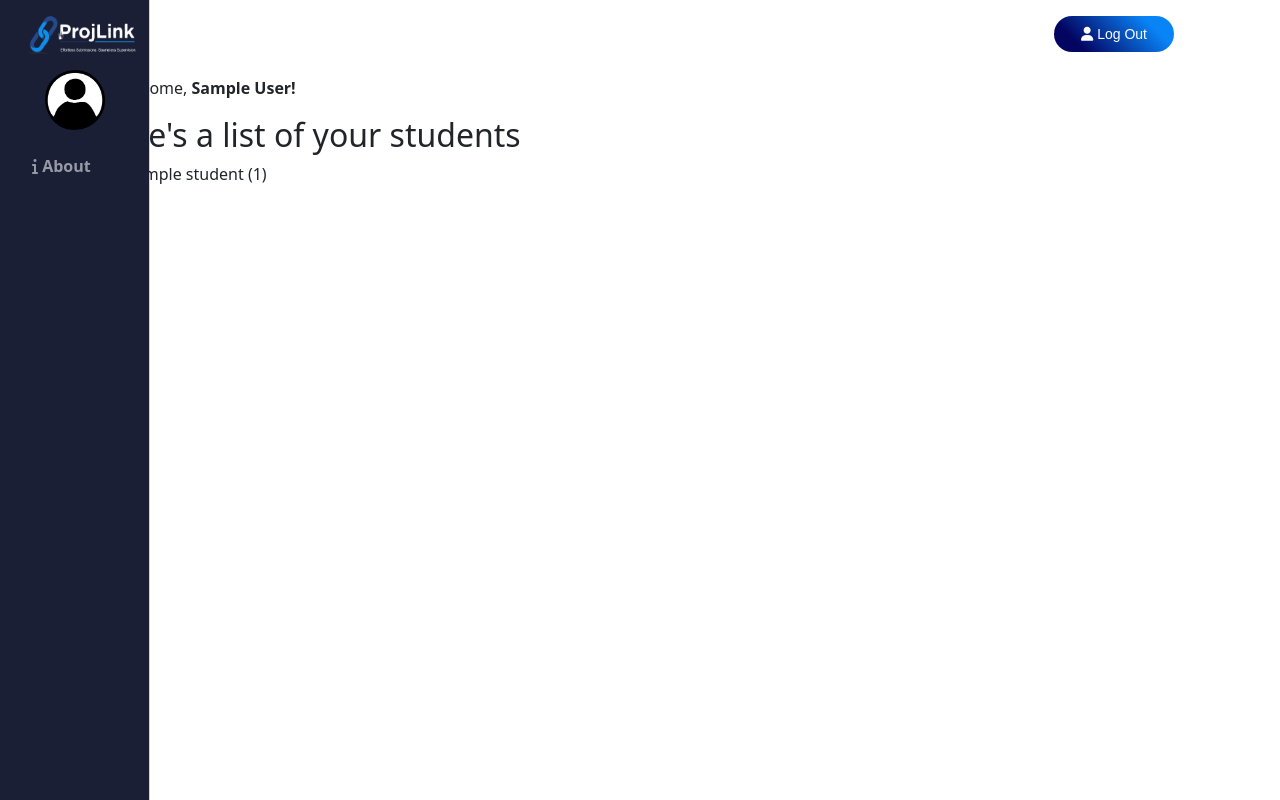
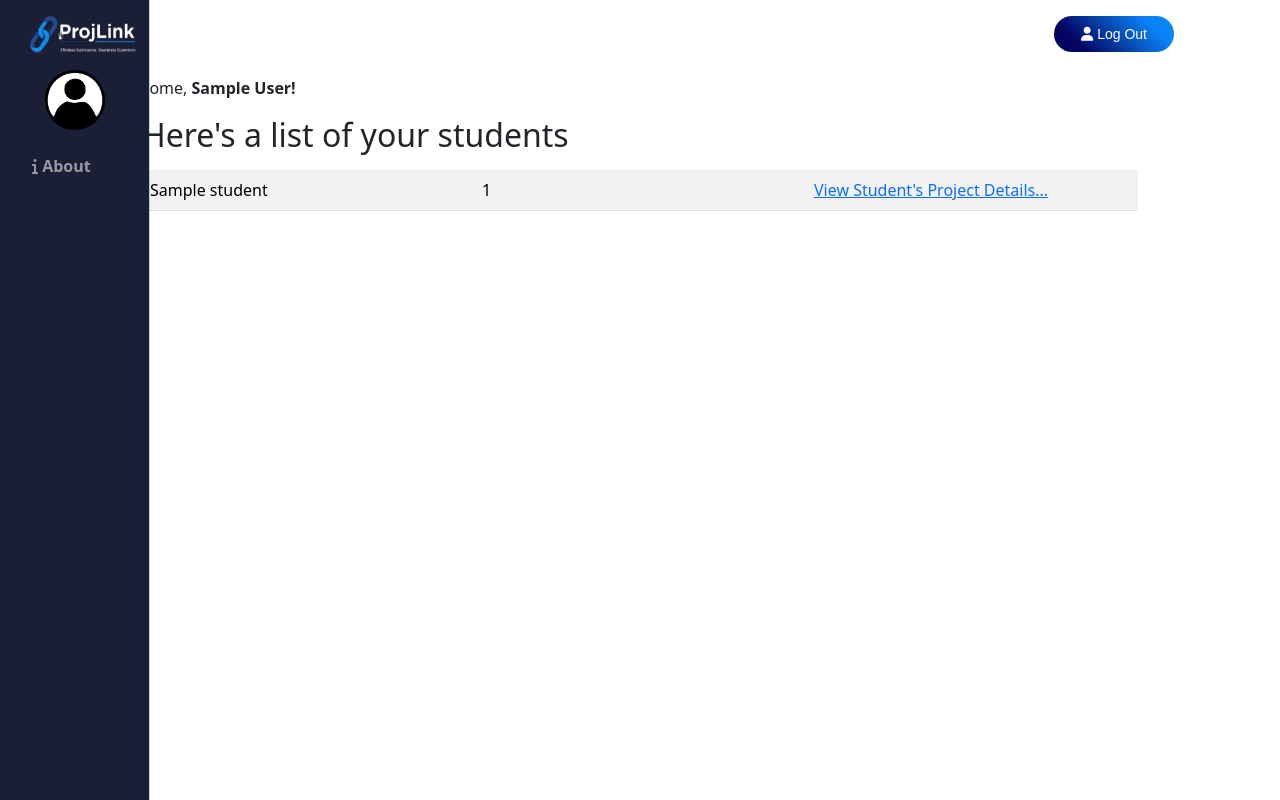
Before and after one commit to D-Eva-Code/Project_management_system, a Django app: template project_management_system/projectapp/templates/supervisor_dashboard.html in a window 1280 px wide. Run offline with Django 5.2, Linux system fonts and the light colour scheme; the template is opened without the code that fills it: most values are stand-ins (such as "Sample title", 1, 10 or a date in 2020); some libraries are stand-ins or nearby versions.

Commit message:
updated list of students to appear on table

```diff
--- a/project_management_system/projectapp/templates/project.html
+++ b/project_management_system/projectapp/templates/project.html
@@ -7,7 +7,7 @@
 
 
    <div class= "container px-5">
-       <table class="table table-striped">
+       <table class="table table-striped table-responsive">
         <thead class="thead-dark">
             <tr>
                 <th class="col-5">File</th>
--- a/project_management_system/projectapp/templates/supervisor_dashboard.html
+++ b/project_management_system/projectapp/templates/supervisor_dashboard.html
@@ -16,16 +16,26 @@
 
             </div>
 
-            <h2>Here's a list of your students</h2>
-            <ul>
-            {% for student in students %}
-            <li>
-                  {{ student.get_full_name }} ({{ student.matric_number }})
-            </li>
-            {% empty %}
-            <li>No students assigned yet.</li>
-            {% endfor %}
-            </ul>
+
+            <div class="container px-5">
+                  <h2>Here's a list of your students</h2>
+                  <table class="table table-striped table-responsive mt-3">
+                        {% for student in students %}
+                        <tbody>
+
+                              <tr>
+                              <td class="col-4">{{ student.get_full_name }}</td>
+                              <td class="col-4">{{ student.matric_number }}</td>
+                              <td class="col-4"><a href="#">View Student's Project Details...</a></td>
+                                    </tr>
+                              {% empty %}
+                              <h4>No students assigned yet.</h4>
+
+                              </tbody>
+                              {% endfor %}
+                        <div>
+                  </table>
+
    </div>
 {% endblock content %}
 </html>
```
